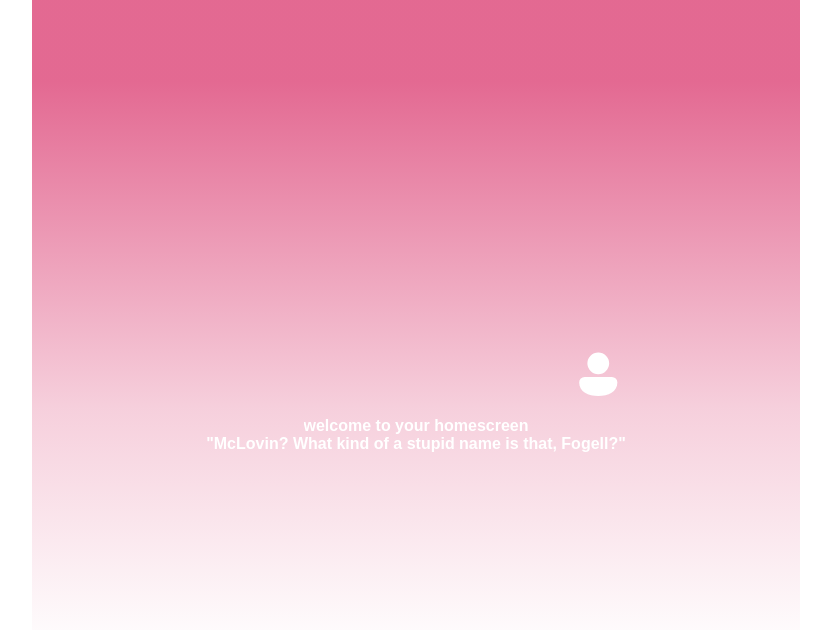
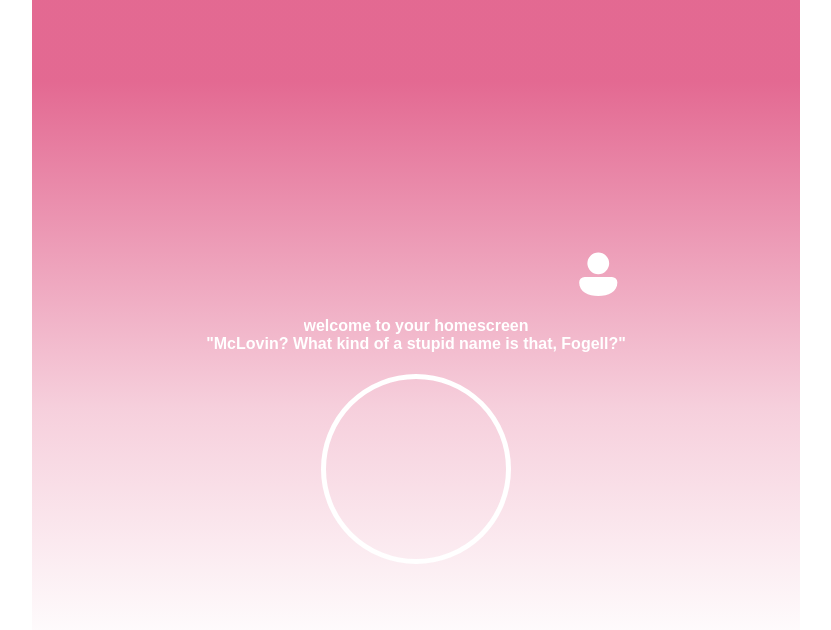
Before and after one commit to cel004/fruitful., a React (Vite) app: page /homescreen in a window 1280 px wide. Shown: the top 630 px of the page, without its empty margins (224-1055 px from the left). Built offline with nearby package versions, Linux system fonts and the light colour scheme; a web font is replaced by a local one.

Commit message:
Create placeholder piechart for layout

```diff
--- a/src/HomeScreen/HomeScreen.module.css
+++ b/src/HomeScreen/HomeScreen.module.css
@@ -13,8 +13,8 @@ body {
 }
 
 .homeContainer {
-    height: 100vh;
     display: flex;
+    flex-direction: column;
     justify-content: center;
     align-items: center;
 }
--- a/src/components/Piechart/Piechart.jsx
+++ b/src/components/Piechart/Piechart.jsx
@@ -1,10 +1,11 @@
+import React from 'react';
 import styles from './Piechart.module.css';
 
 
 function Piechart(){
     return(
-        <div className={styles.pieChartContainer}>
-            <div className={styles.pieChart}></div>
+        <div className={styles.piechartContainer}>
+            <div className={styles.piechart}></div>
         </div>
     )
 }
--- a/src/components/Piechart/Piechart.module.css
+++ b/src/components/Piechart/Piechart.module.css
@@ -1,5 +1,16 @@
-.pieChart {
-    width: 100%;
-    height: 100%;
+.piechart {
+    width: 90%;
+    height: 90%;
     border-radius: 50%;
+    border: 5px solid #ffffff;
+    background-color: transparent;
 }
+
+.piechartContainer {
+    display: flex;
+    justify-content: center;
+    align-items: center;
+    width: 200px;
+    height: 200px;
+    background-color: transparent;
+  }
```
